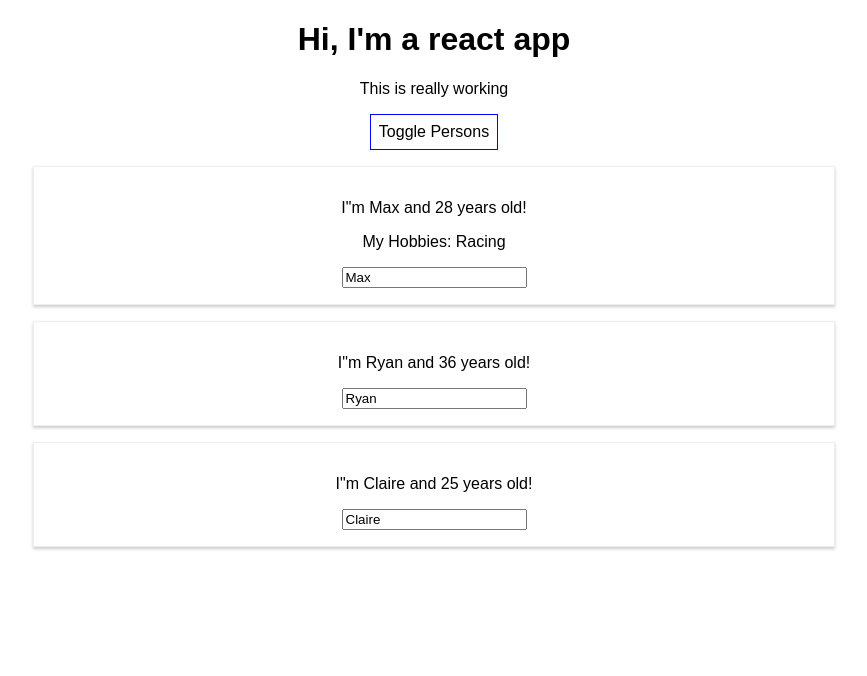
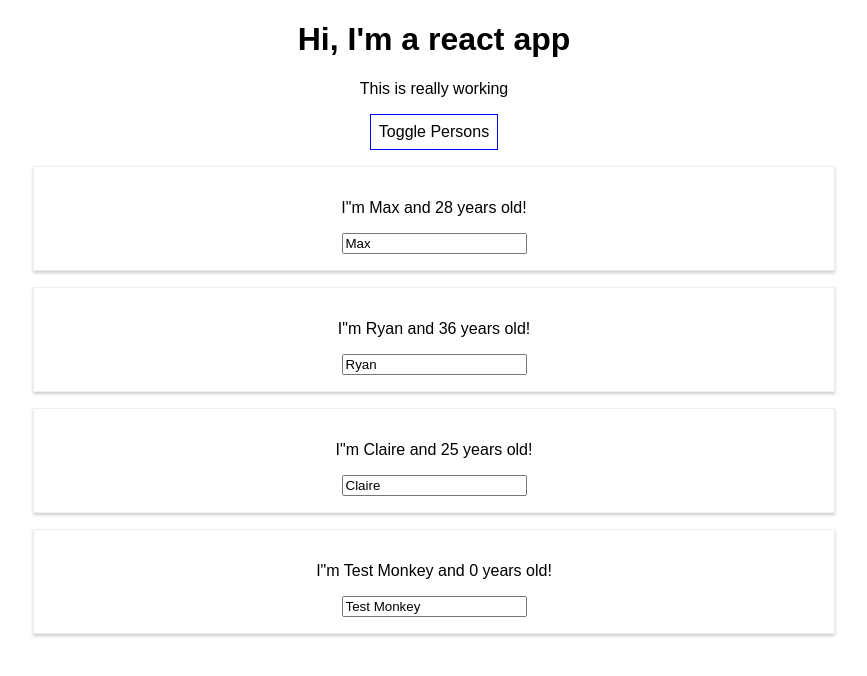
Before and after one commit to RJDulac/react-complete-guide, a React (Create React App) app: page / in a window 1280 px wide. Both pictures are taken after a click on the button "Toggle Persons". Shown: the top 676 px of the page, without its empty margins (206-1073 px from the left). Built offline with nearby package versions, Linux system fonts and the light colour scheme.

Commit message:
map method

```diff
--- a/src/App.js
+++ b/src/App.js
@@ -6,8 +6,9 @@
   state = {
     persons: [
       { name: 'Max', age: 28 },
-      { name: 'Ryan', age: 36},
-      { name: 'Claire', age: 25}
+      { name: 'Ryan', age: 36 },
+      { name: 'Claire', age: 25 },
+      { name: 'Test Monkey', age: 0 }
     ],
     otherState: 'some other value',
     showPersons: false
@@ -59,15 +60,11 @@
     if (this.state.showPersons) {
       persons = (
         <div>
-          <Person
-              name= {this.state.persons[0].name}
-              age={this.state.persons[0].age}
-              click= {this.switchNameHandler.bind(this, 'Max!')} >My Hobbies: Racing</Person>
-          <Person
-              name= {this.state.persons[1].name}
-              age={this.state.persons[1].age}
-              changed={this.nameChangedHandler}/>
-          <Person name={this.state.persons[2].name} age={this.state.persons[2].age}/>
+          {this.state.persons.map(person => {
+            return <Person
+              name={person.name}
+              age={person.age} />
+          } )}
         </div>
         );
 
```
